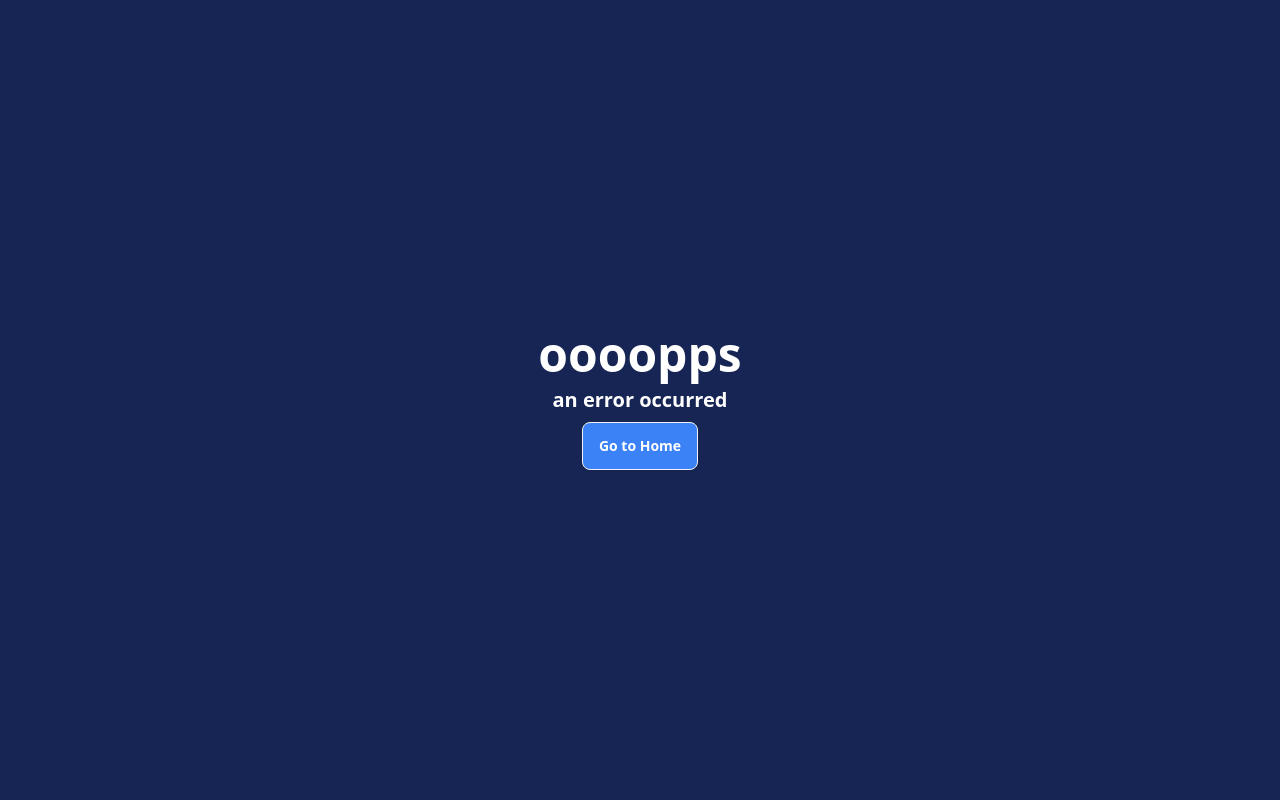
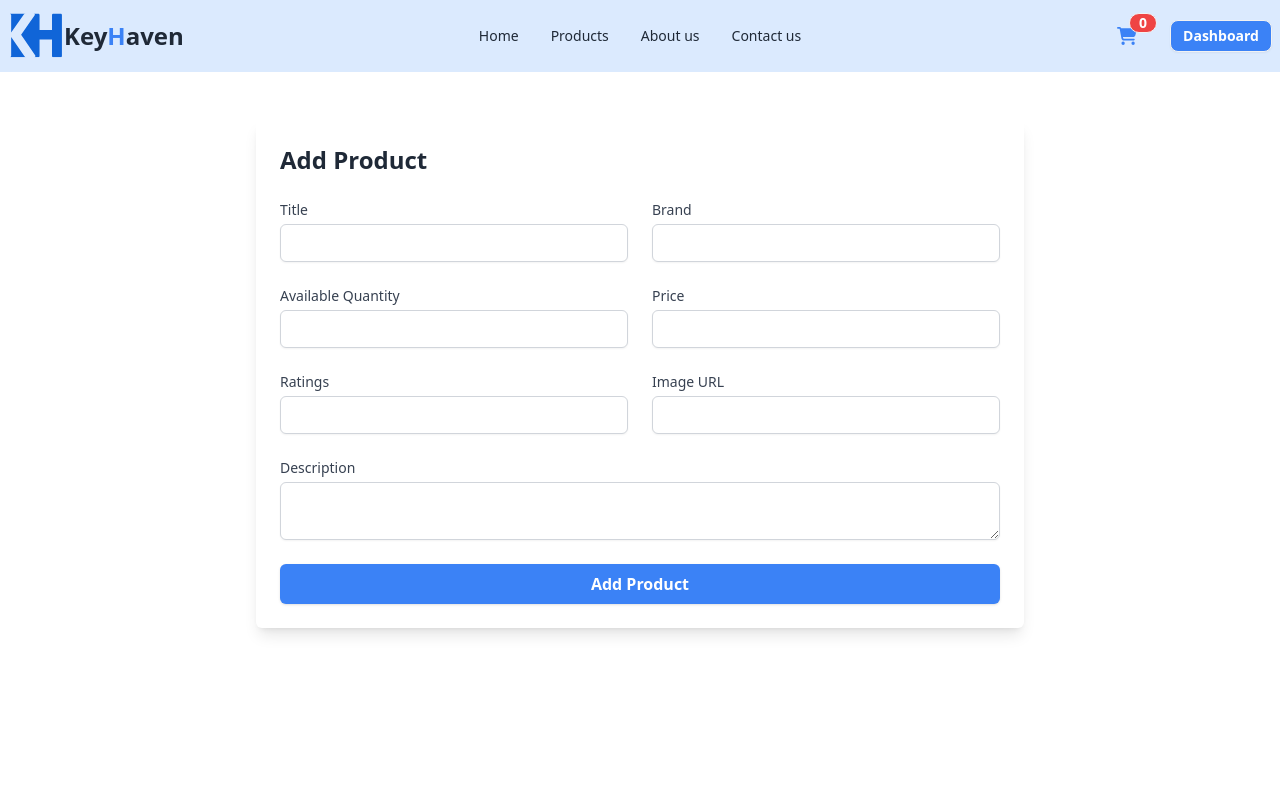
Before and after one commit to nurullah91/key-haven-client, a React (Vite) app: page /dashboard/add-product in a window 1280 px wide. Shown: the top 800 px of the page. Built offline with nearby package versions, Linux system fonts and the light colour scheme.

Commit message:
product create page created

```diff
--- a/package.json
+++ b/package.json
@@ -20,6 +20,7 @@
     "react-dom": "^18.3.1",
     "react-fast-marquee": "^1.6.5",
     "react-helmet-async": "^2.0.5",
+    "react-hook-form": "^7.52.1",
     "react-icons": "^5.2.1",
     "react-lazy-load-image-component": "^1.6.2",
     "react-redux": "^9.1.2",
--- /dev/null
+++ b/src/Pages/AddProduct/AddProduct.tsx
@@ -0,0 +1,19 @@
+import { Helmet } from "react-helmet-async";
+import Container from "../../components/Container";
+import ProductForm from "./ProductForm";
+
+const AddProduct = () => {
+  return (
+    <div>
+      <Helmet>
+        <title>Key Haven | Add Product</title>
+      </Helmet>
+
+      <Container>
+        <ProductForm />
+      </Container>
+    </div>
+  );
+};
+
+export default AddProduct;
--- /dev/null
+++ b/src/Pages/AddProduct/ProductForm.tsx
@@ -0,0 +1,197 @@
+import React from "react";
+import { useForm, SubmitHandler } from "react-hook-form";
+import { useCreateProductMutation } from "../../redux/api/productsApi";
+import { toast } from "sonner";
+
+type FormValues = {
+  title: string;
+  brand: string;
+  availableQuantity: number;
+  price: number;
+  ratings: number;
+  description: string;
+  image: string;
+};
+
+const ProductForm: React.FC = () => {
+  const [createProduct, { error }] = useCreateProductMutation();
+  const {
+    register,
+    handleSubmit,
+    formState: { errors },
+  } = useForm<FormValues>();
+
+  const onSubmit: SubmitHandler<FormValues> = async (data) => {
+    const toastId = toast.loading("Creating product");
+
+    data.price = Number(data.price);
+    data.availableQuantity = Number(data.availableQuantity);
+    data.ratings = Number(data.ratings);
+    try {
+      const result = await createProduct(data);
+      console.log(result);
+      toast.success("product created successfully", {
+        id: toastId,
+        duration: 2000,
+      });
+    } catch (error) {
+      toast.error("Something went wrong", { id: toastId, duration: 2000 });
+    }
+  };
+
+  return (
+    <div className="my-12">
+      <form
+        onSubmit={handleSubmit(onSubmit)}
+        className="max-w-3xl mx-auto p-6 shadow-lg rounded-md bg-white"
+      >
+        <h2 className="text-2xl font-bold mb-6">Add Product</h2>
+        <div className="grid grid-cols-1 lg:grid-cols-2 gap-6">
+          <div>
+            <label
+              htmlFor="title"
+              className="block text-sm font-medium text-gray-700"
+            >
+              Title
+            </label>
+            <input
+              id="title"
+              {...register("title", { required: "Title is required" })}
+              className="mt-1 p-2 block w-full shadow-sm sm:text-sm border border-gray-300 rounded-md"
+            />
+            {errors.title && (
+              <p className="text-red-500 text-xs">{errors.title.message}</p>
+            )}
+          </div>
+
+          <div>
+            <label
+              htmlFor="brand"
+              className="block text-sm font-medium text-gray-700"
+            >
+              Brand
+            </label>
+            <input
+              id="brand"
+              {...register("brand", { required: "Brand is required" })}
+              className="mt-1 p-2 block w-full shadow-sm sm:text-sm border border-gray-300 rounded-md"
+            />
+            {errors.brand && (
+              <p className="text-red-500 text-xs">{errors.brand.message}</p>
+            )}
+          </div>
+
+          <div>
+            <label
+              htmlFor="availableQuantity"
+              className="block text-sm font-medium text-gray-700"
+            >
+              Available Quantity
+            </label>
+            <input
+              type="text"
+              id="availableQuantity"
+              {...register("availableQuantity", {
+                required: "Available Quantity is required",
+              })}
+              className="mt-1 p-2 block w-full shadow-sm sm:text-sm border border-gray-300 rounded-md"
+            />
+            {errors.availableQuantity && (
+              <p className="text-red-500 text-xs">
+                {errors.availableQuantity.message}
+              </p>
+            )}
+          </div>
+
+          <div>
+            <label
+              htmlFor="price"
+              className="block text-sm font-medium text-gray-700"
+            >
+              Price
+            </label>
+            <input
+              type="text"
+              id="price"
+              {...register("price", { required: "Price is required" })}
+              className="mt-1 p-2 block w-full shadow-sm sm:text-sm border border-gray-300 rounded-md"
+            />
+            {errors.price && (
+              <p className="text-red-500 text-xs">{errors.price.message}</p>
+            )}
+          </div>
+
+          <div>
+            <label
+              htmlFor="ratings"
+              className="block text-sm font-medium text-gray-700"
+            >
+              Ratings
+            </label>
+            <input
+              type="text"
+              step="0.1"
+              id="ratings"
+              {...register("ratings", {
+                required: "Ratings are required",
+                min: { value: 0, message: "Minimum rating is 0" },
+                max: { value: 5, message: "Maximum rating is 5" },
+              })}
+              className="mt-1 p-2 block w-full shadow-sm sm:text-sm border border-gray-300 rounded-md"
+            />
+            {errors.ratings && (
+              <p className="text-red-500 text-xs">{errors.ratings.message}</p>
+            )}
+          </div>
+
+          <div>
+            <label
+              htmlFor="image"
+              className="block text-sm font-medium text-gray-700"
+            >
+              Image URL
+            </label>
+            <input
+              id="image"
+              {...register("image", { required: "Image URL is required" })}
+              className="mt-1 p-2 block w-full shadow-sm sm:text-sm border border-gray-300 rounded-md"
+            />
+            {errors.image && (
+              <p className="text-red-500 text-xs">{errors.image.message}</p>
+            )}
+          </div>
+
+          <div className="lg:col-span-2">
+            <label
+              htmlFor="description"
+              className="block text-sm font-medium text-gray-700"
+            >
+              Description
+            </label>
+            <textarea
+              id="description"
+              {...register("description", {
+                required: "Description is required",
+              })}
+              className="mt-1 p-2 block w-full shadow-sm sm:text-sm border border-gray-300 rounded-md"
+            />
+            {errors.description && (
+              <p className="text-red-500 text-xs">
+                {errors.description.message}
+              </p>
+            )}
+          </div>
+        </div>
+
+        <button
+          type="submit"
+          className="mt-6 w-full py-2 px-4 bg-blue-500 text-white font-semibold rounded-md shadow hover:bg-blue-700"
+        >
+          Add Product
+        </button>
+      </form>
+    </div>
+  );
+};
+
+export default ProductForm;
--- a/src/Pages/Dashboard/Dashboard.tsx
+++ b/src/Pages/Dashboard/Dashboard.tsx
@@ -1,5 +1,7 @@
 import React from "react";
 import { Helmet } from "react-helmet-async";
+import Container from "../../components/Container";
+import { Link } from "react-router-dom";
 
 const Dashboard: React.FC = () => {
   return (
@@ -7,9 +9,17 @@ const Dashboard: React.FC = () => {
       <Helmet>
         <title>Key Haven | Dashboard</title>
       </Helmet>
-      <h1 className="text-center font-bold text-3xl py-8 bg-blue-100">
-        This is Dashboard page
-      </h1>
+      <Container>
+        <div className="flex flex-col justify-between min-h-[calc(100vh-100px)]">
+          <div>Product management</div>
+          <Link
+            to="/dashboard/add-product"
+            className="btn btn-block myPrimaryBtn"
+          >
+            Add a Product
+          </Link>
+        </div>
+      </Container>
     </div>
   );
 };
--- a/src/Pages/ProductDetails/ProductDetails.tsx
+++ b/src/Pages/ProductDetails/ProductDetails.tsx
@@ -22,7 +22,7 @@ const ProductDetails: React.FC = () => {
     availableQuantity,
     brand,
     description,
-
+    image,
     price,
     title,
     ratings,
@@ -45,11 +45,7 @@ const ProductDetails: React.FC = () => {
         <div className="flex gap-4 flex-col md:flex-row my-12">
           <div className="md:w-1/2 w-full">
             {/* Replace placeholder Image url */}
-            <img
-              className="w-full"
-              src="https://i.ibb.co/27TWh1m/image-5.jpg"
-              alt="productImg"
-            />
+            <img className="w-full" src={image} alt="productImg" />
           </div>
           <div className="flex flex-col justify-between">
             <div>
--- a/src/components/slider/Slider.tsx
+++ b/src/components/slider/Slider.tsx
@@ -23,13 +23,28 @@ const Slider: React.FC = () => {
         className="mySwiper"
       >
         <SwiperSlide>
-          <img src="https://i.ibb.co/xh1WWf3/image-3.jpg" alt="sliderImage" />
+          <img
+            src="https://i.ibb.co/j6xZggr/pexels-rdne-7915228-1.jpg"
+            alt="sliderImage"
+          />
         </SwiperSlide>
         <SwiperSlide>
-          <img src="https://i.ibb.co/fMF2LQr/image-1.jpg" alt="sliderImage" />
+          <img
+            src="https://i.ibb.co/0K6xJd9/jay-zhang-J10-Tawz-EW6-Q-unsplash-1.jpg"
+            alt="sliderImage"
+          />
         </SwiperSlide>
         <SwiperSlide>
-          <img src="https://i.ibb.co/02CzLDw/image-2.jpg" alt="sliderImage" />
+          <img
+            src="https://i.ibb.co/2gf6tdV/michelle-ding-50u-D7-Hz-OLW8-unsplash-1.jpg"
+            alt="sliderImage"
+          />
+        </SwiperSlide>
+        <SwiperSlide>
+          <img
+            src="https://i.ibb.co/VSNjBW1/paul-esch-laurent-8ss-NFn4-VPLg-unsplash-2.jpg"
+            alt="sliderImage"
+          />
         </SwiperSlide>
       </Swiper>
     </div>
--- a/src/index.css
+++ b/src/index.css
@@ -3,7 +3,7 @@
 @tailwind utilities;
 
 .myPrimaryBtn {
-  @apply bg-blue-500 text-white hover:bg-blue-300 hover:text-slate-800 transition-all duration-300;
+  @apply bg-blue-500 text-white hover:bg-blue-700 transition-all duration-300;
 }
 
 .activeRoute {
--- a/src/router/routes.tsx
+++ b/src/router/routes.tsx
@@ -9,6 +9,7 @@ import About from "../Pages/About/About";
 import Contact from "../Pages/Contact/Contact";
 import Products from "../Pages/Products/Products";
 import ProductDetails from "../Pages/ProductDetails/ProductDetails";
+import AddProduct from "../Pages/AddProduct/AddProduct";
 
 const router = createBrowserRouter([
   {
@@ -19,10 +20,6 @@ const router = createBrowserRouter([
       {
         path: "/",
         element: <Home />,
-      },
-      {
-        path: "dashboard",
-        element: <Dashboard />,
       },
       {
         path: "cart",
@@ -57,6 +54,21 @@ const router = createBrowserRouter([
       },
     ],
   },
+  {
+    path: "/dashboard",
+    element: <App />,
+    errorElement: <Error />,
+    children: [
+      {
+        path: "/dashboard",
+        element: <Dashboard />,
+      },
+      {
+        path: "add-product",
+        element: <AddProduct />,
+      },
+    ],
+  },
 ]);
 
 export default router;
```
Also changed, not shown: 1 other file (tests, documents, lock files or other folders).
